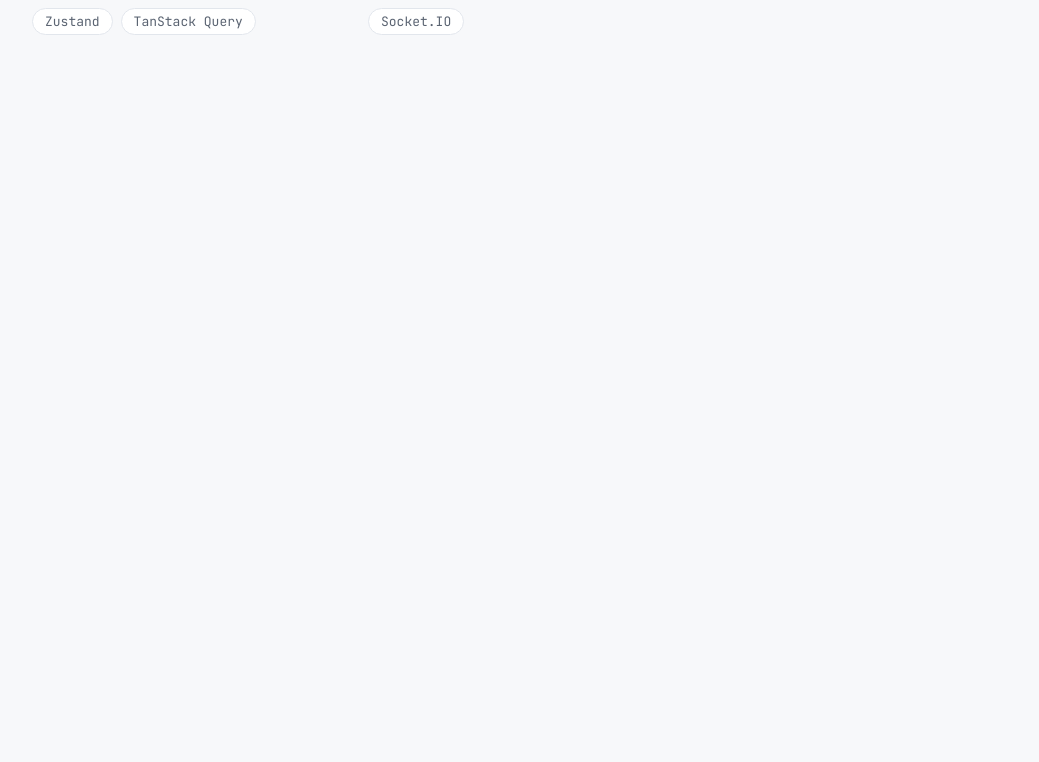
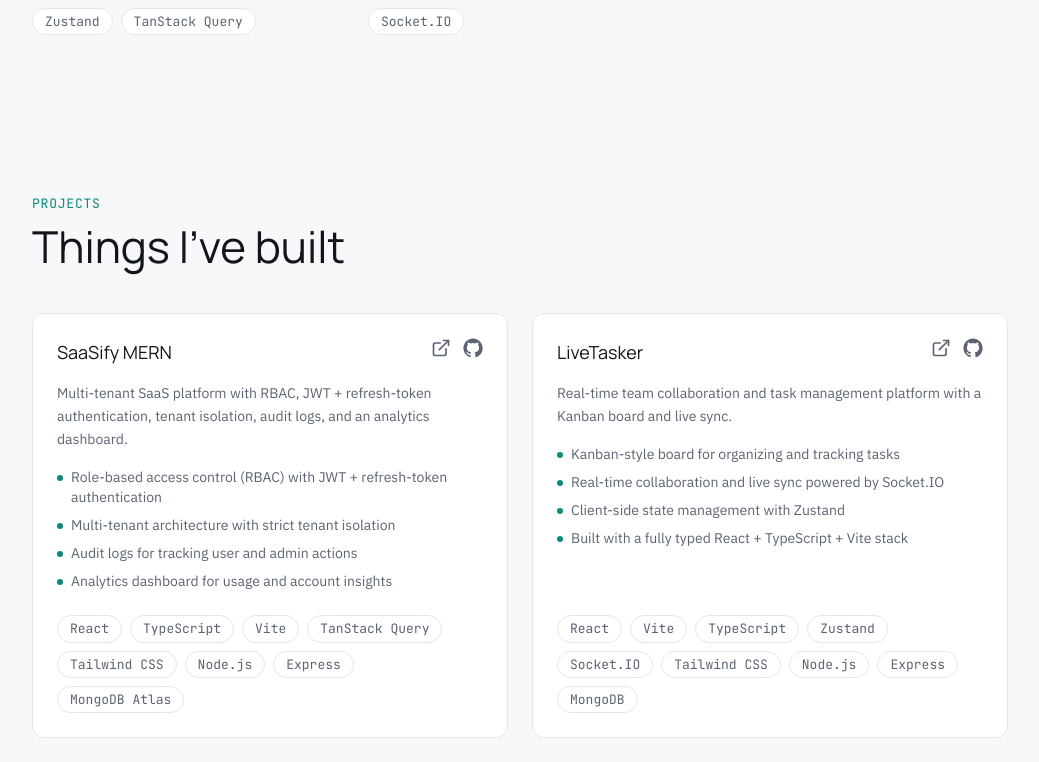
Before and after one commit to Jakirhossain80/portfolio-me-c, a Next.js app: page / in a window 1280 px wide. Shown: the part 1533-2295 px from the top of the page, without its empty margins (120-1159 px from the left). Before the commit the page ends 1648 px from the top, so only its background shows below. Built offline with nearby package versions, Linux system fonts and the light colour scheme.

Commit message:
Project section done

```diff
--- a/app/page.tsx
+++ b/app/page.tsx
@@ -2,6 +2,7 @@ import Navbar from "@/components/Navbar";
 import Hero from "@/components/Hero";
 import About from "@/components/About";
 import Skills from "@/components/Skills";
+import Projects from "@/components/Projects";
 
 export default function Home() {
   return (
@@ -11,6 +12,7 @@ export default function Home() {
         <Hero />
         <About />
         <Skills />
+        <Projects />
       </main>
     </>
   );
--- /dev/null
+++ b/components/Projects.tsx
@@ -0,0 +1,74 @@
+import { ExternalLink } from "lucide-react";
+import SectionHeading from "@/components/ui/SectionHeading";
+import Badge from "@/components/ui/Badge";
+import Reveal from "@/components/ui/Reveal";
+import { GithubIcon } from "@/components/icons/SocialIcons";
+import { projects } from "@/lib/data";
+import type { Project } from "@/lib/types";
+
+function ProjectCard({ project }: { project: Project }) {
+  return (
+    <div className="flex h-full flex-col gap-4 rounded-xl border border-border bg-surface p-6 transition duration-200 ease-out hover:-translate-y-1 hover:border-accent hover:shadow-lg">
+      <div className="flex items-start justify-between gap-4">
+        <h3 className="text-lg text-foreground">{project.name}</h3>
+        <div className="flex shrink-0 items-center gap-3">
+          {project.liveUrl && (
+            <a
+              href={project.liveUrl}
+              target="_blank"
+              rel="noopener noreferrer"
+              aria-label={`${project.name} live site`}
+              className="cursor-pointer text-muted transition-colors duration-200 hover:text-accent"
+            >
+              <ExternalLink className="h-5 w-5" />
+            </a>
+          )}
+          <a
+            href={project.repoUrl}
+            target="_blank"
+            rel="noopener noreferrer"
+            aria-label={`${project.name} repository`}
+            className="cursor-pointer text-muted transition-colors duration-200 hover:text-accent"
+          >
+            <GithubIcon className="h-5 w-5" />
+          </a>
+        </div>
+      </div>
+
+      <p className="text-sm text-muted">{project.description}</p>
+
+      <ul className="flex flex-col gap-2">
+        {project.highlights.map((highlight) => (
+          <li key={highlight} className="flex items-start gap-2 text-sm text-muted">
+            <span className="mt-2 h-1.5 w-1.5 shrink-0 rounded-full bg-accent" />
+            <span>{highlight}</span>
+          </li>
+        ))}
+      </ul>
+
+      <div className="mt-auto flex flex-wrap gap-2 pt-2">
+        {project.stack.map((item) => (
+          <Badge key={item}>{item}</Badge>
+        ))}
+      </div>
+    </div>
+  );
+}
+
+export default function Projects() {
+  return (
+    <section id="projects" className="mx-auto max-w-5xl px-6 py-20">
+      <Reveal>
+        <SectionHeading eyebrow="Projects" title="Things I've built" />
+      </Reveal>
+
+      <div className="mt-10 grid gap-6 sm:grid-cols-2">
+        {projects.map((project, index) => (
+          <Reveal key={project.slug} delay={index * 90} className="h-full">
+            <ProjectCard project={project} />
+          </Reveal>
+        ))}
+      </div>
+    </section>
+  );
+}
```
